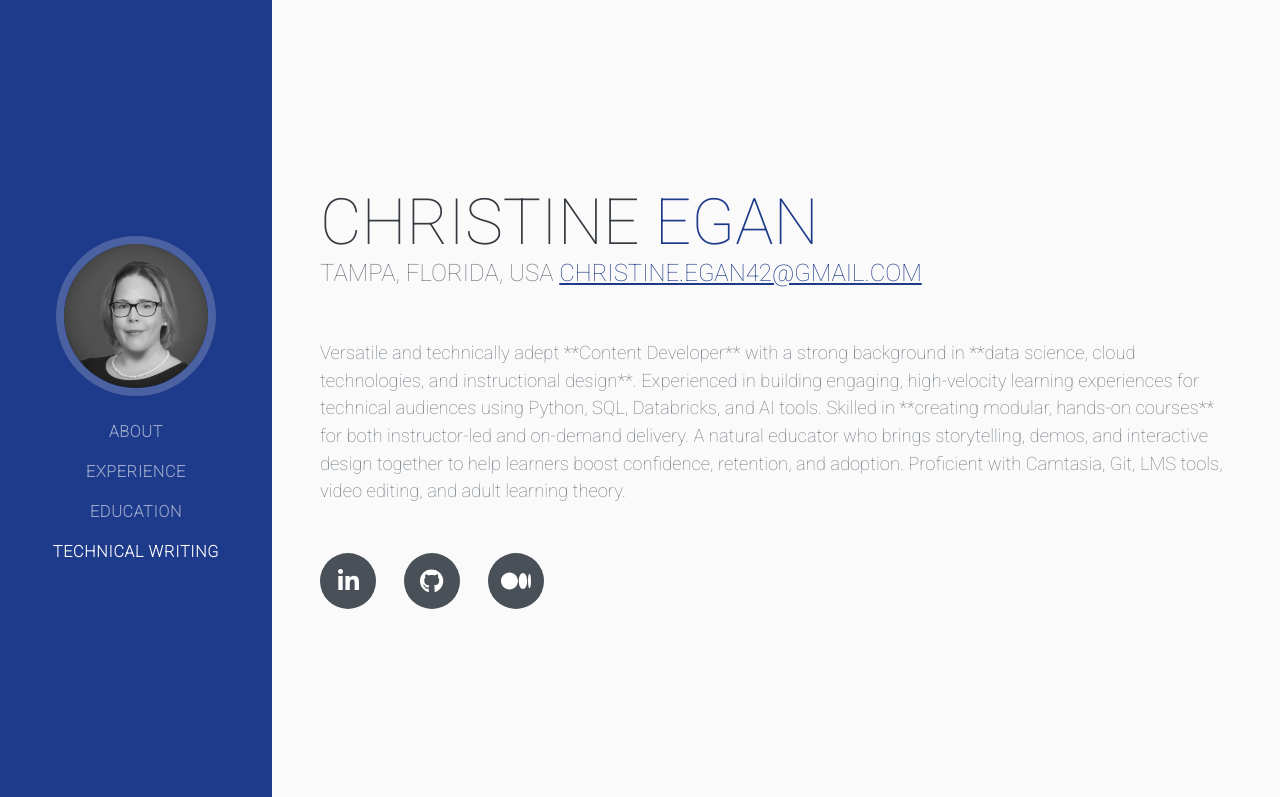
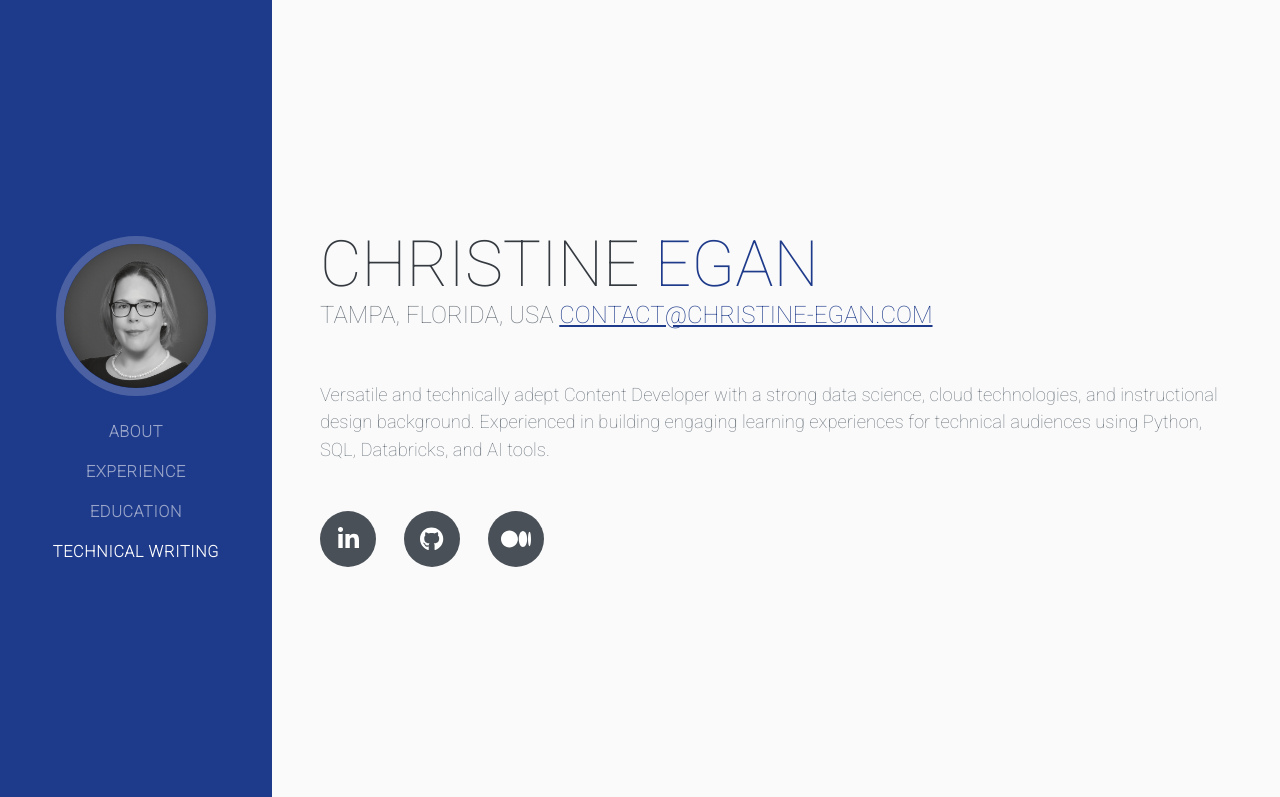
Before and after one commit to christine-egan42/christine-egan42.github.io, a plain HTML site: page index.html in a window 1280 px wide. Shown: the top 797 px of the page. Drawn offline with nearby package versions, Linux system fonts and the light colour scheme; a web font is replaced by a local one.

Commit message:
Update index.html

```diff
--- a/index.html
+++ b/index.html
@@ -55,9 +55,9 @@
                     </h1>
                     <div class="subheading mb-5">
                         Tampa, Florida, USA
-                        <a href="mailto:christine.egan42@gmail.com">christine.egan42@gmail.com</a>
+                        <a href="mailto:contact@christine-egan.com">contact@christine-egan.com</a>
                     </div>
-                    <p class="lead mb-5">Versatile and technically adept **Content Developer** with a strong background in **data science, cloud technologies, and instructional design**. Experienced in building engaging, high-velocity learning experiences for technical audiences using Python, SQL, Databricks, and AI tools. Skilled in **creating modular, hands-on courses** for both instructor-led and on-demand delivery. A natural educator who brings storytelling, demos, and interactive design together to help learners boost confidence, retention, and adoption. Proficient with Camtasia, Git, LMS tools, video editing, and adult learning theory.</p>
+                    <p class="lead mb-5">Versatile and technically adept Content Developer with a strong data science, cloud technologies, and instructional design background. Experienced in building engaging learning experiences for technical audiences using Python, SQL, Databricks, and AI tools.</p>
                     <div class="social-icons">
                         <a class="social-icon" href="https://www.linkedin.com/in/christineegan42/" target="_blank"><i class="fab fa-linkedin-in"></i></a>
                         <a class="social-icon" href="https://github.com/christine-egan42" target="_blank"><i class="fab fa-github"></i></a>
```
